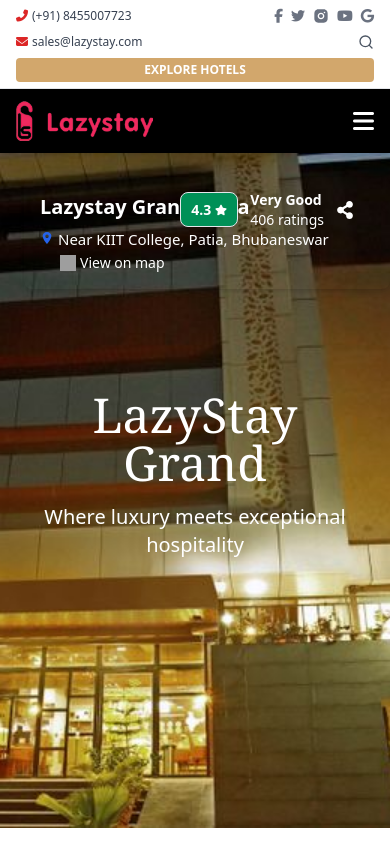
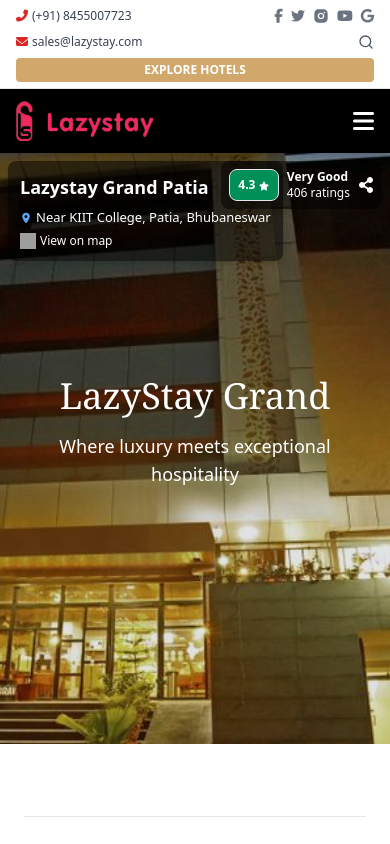
Before and after one commit to niharsasini/LazyStay-Website, a React (Vite) app: page /grand in a window 390 px wide. Shown: the top 844 px of the page. Built offline with nearby package versions, Linux system fonts and the light colour scheme; grey boxes are pictures that could not be loaded.

Commit message:
grand component responsive

```diff
--- a/src/pages/GrandHotel.jsx
+++ b/src/pages/GrandHotel.jsx
@@ -102,33 +102,38 @@
     <div>
       <main className="bg-white">
         {/* Hero Section */}
-        <section className="relative h-[80vh]">
+        <section className="relative h-[70vh] md:h-[80vh]">
+          {/* Background Image */}
           <div className="absolute inset-0">
             <img
               src="/assets/images/hero.jpg"
               alt="LazyStay Grand"
-              className="w-full h-full object-cover"
+              className="w-full h-full object-cover object-center brightness-90"
               onError={(e) => {
                 e.target.src = "/assets/images/placeholder.jpg";
               }}
             />
           </div>
-          <div className="absolute top-6 left-6 z-20 rounded-lg shadow-md p-4 max-w-md">
-            <h2 className="text-xl md:text-2xl font-bold text-white m-0">
+
+          {/* Top-left: Hotel Info */}
+          <div className="absolute top-2 left-2 sm:top-6 sm:left-6 z-20 bg-black bg-opacity-50 rounded-lg shadow-md p-3 sm:p-4 max-w-xs sm:max-w-md">
+            <h2 className="text-lg sm:text-xl md:text-2xl font-bold text-white m-0">
               Lazystay Grand Patia
             </h2>
-            <div className="flex items-start text-sm text-gray-700 gap-1 flex-wrap mt-2">
-              <IoLocationSharp className="text-blue-600 mt-0.5" />
-              <p className="text-[15px] font-medium text-white m-0">
-                Near KIIT College, Patia, Bhubaneswar
-              </p>
+            <div className="flex flex-col sm:flex-row sm:items-center text-xs sm:text-sm text-white gap-1 sm:gap-2 mt-2">
+              <div className="flex items-center gap-1">
+                <IoLocationSharp className="text-blue-400 mt-[1px]" />
+                <p className="text-white m-0 font-medium text-[13px] sm:text-[15px]">
+                  Near KIIT College, Patia, Bhubaneswar
+                </p>
+              </div>
               <a
                 href="#"
                 onClick={(e) => {
                   e.preventDefault();
                   openMap();
                 }}
-                className="text-white text-sm flex items-center gap-1 font-medium ml-5"
+                className="text-white text-xs sm:text-sm font-medium flex items-center gap-1 mt-1 sm:mt-0"
               >
                 <img
                   src="https://images.treebohotels.com/images/map.svg"
@@ -139,28 +144,33 @@
               </a>
             </div>
           </div>
-          <div className="absolute top-6 right-6 z-20">
-            <div className="flex items-center gap-3 p-3">
-              <div className="w-[58px] h-[35px] border bg-[#009057] rounded-[8px] text-white flex items-center justify-center gap-1 text-sm font-bold">
-                4.3 <FaStar className="text-white text-xs mt-[1px]" />
+
+          {/* Top-right: Rating Box */}
+          <div className="absolute top-2 right-2 sm:top-6 sm:right-6 z-20">
+            <div className="flex items-center gap-2 sm:gap-3 p-2 sm:p-3 bg-black bg-opacity-50 rounded-lg">
+              <div className="w-[50px] sm:w-[58px] h-[32px] sm:h-[35px] border bg-[#009057] rounded-[8px] text-white flex items-center justify-center gap-1 text-xs sm:text-sm font-bold">
+                4.3{" "}
+                <FaStar className="text-white text-[10px] sm:text-xs mt-[1px]" />
               </div>
               <div>
-                <div className="text-[14px] font-bold text-white">
+                <div className="text-xs sm:text-sm font-bold text-white">
                   Very Good
                 </div>
-                <div className="text-sm text-white">406 ratings</div>
+                <div className="text-xs sm:text-sm text-white">406 ratings</div>
               </div>
-              <button className="text-white">
-                <FaShareAlt className="text-lg" />
+              <button className="text-white text-base sm:text-lg">
+                <FaShareAlt />
               </button>
             </div>
           </div>
+
+          {/* Center Content */}
           <div className="relative z-10 flex items-center justify-center h-full text-center px-4">
             <div>
-              <h1 className="text-5xl md:text-7xl font-serif text-white mb-4">
+              <h1 className="text-4xl sm:text-5xl md:text-7xl font-serif text-white mb-4">
                 LazyStay Grand
               </h1>
-              <p className="text-xl md:text-2xl text-white mb-8 max-w-3xl mx-auto">
+              <p className="text-lg sm:text-xl md:text-2xl text-white mb-8 max-w-3xl mx-auto">
                 Where luxury meets exceptional hospitality
               </p>
             </div>
```
